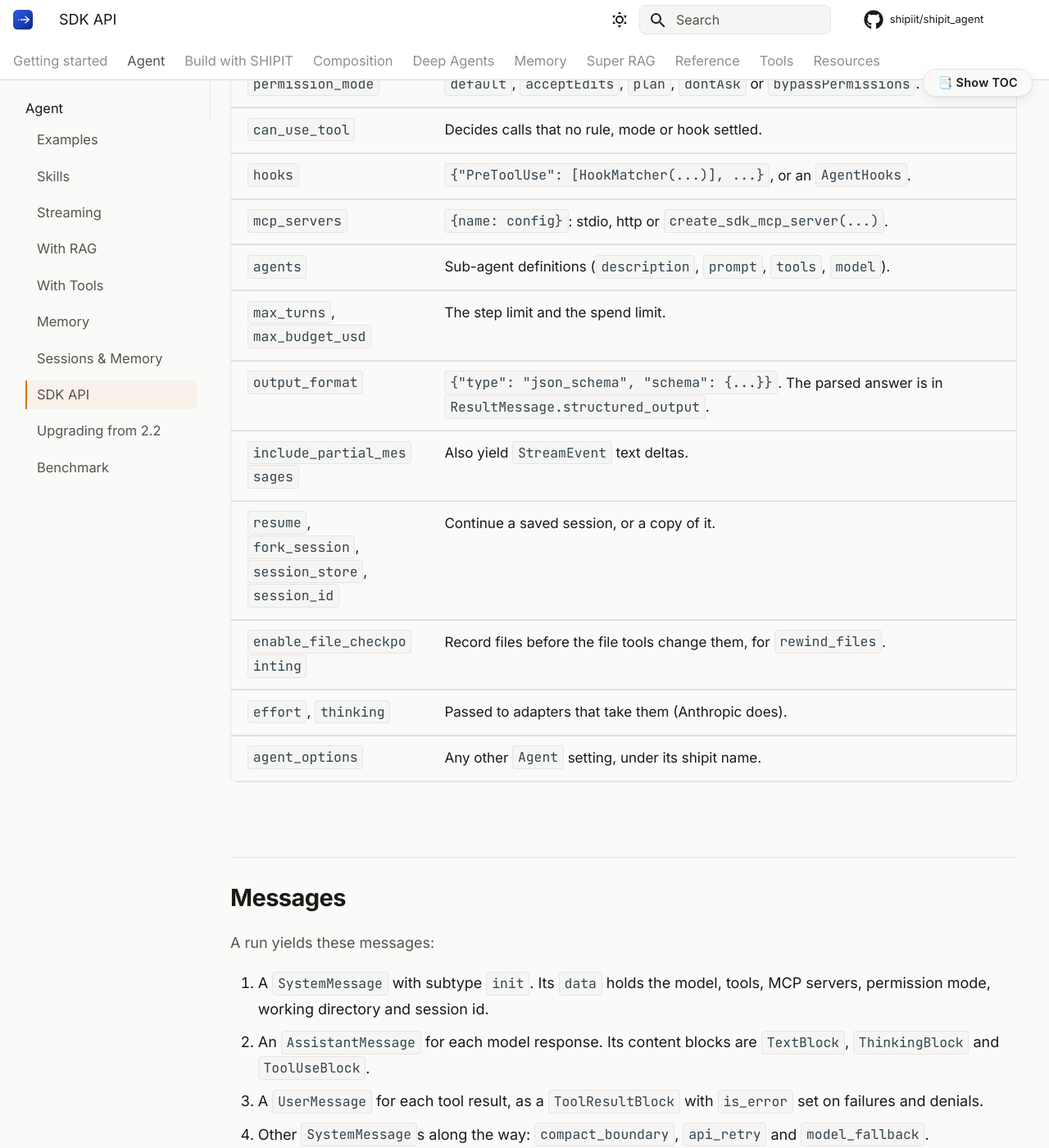
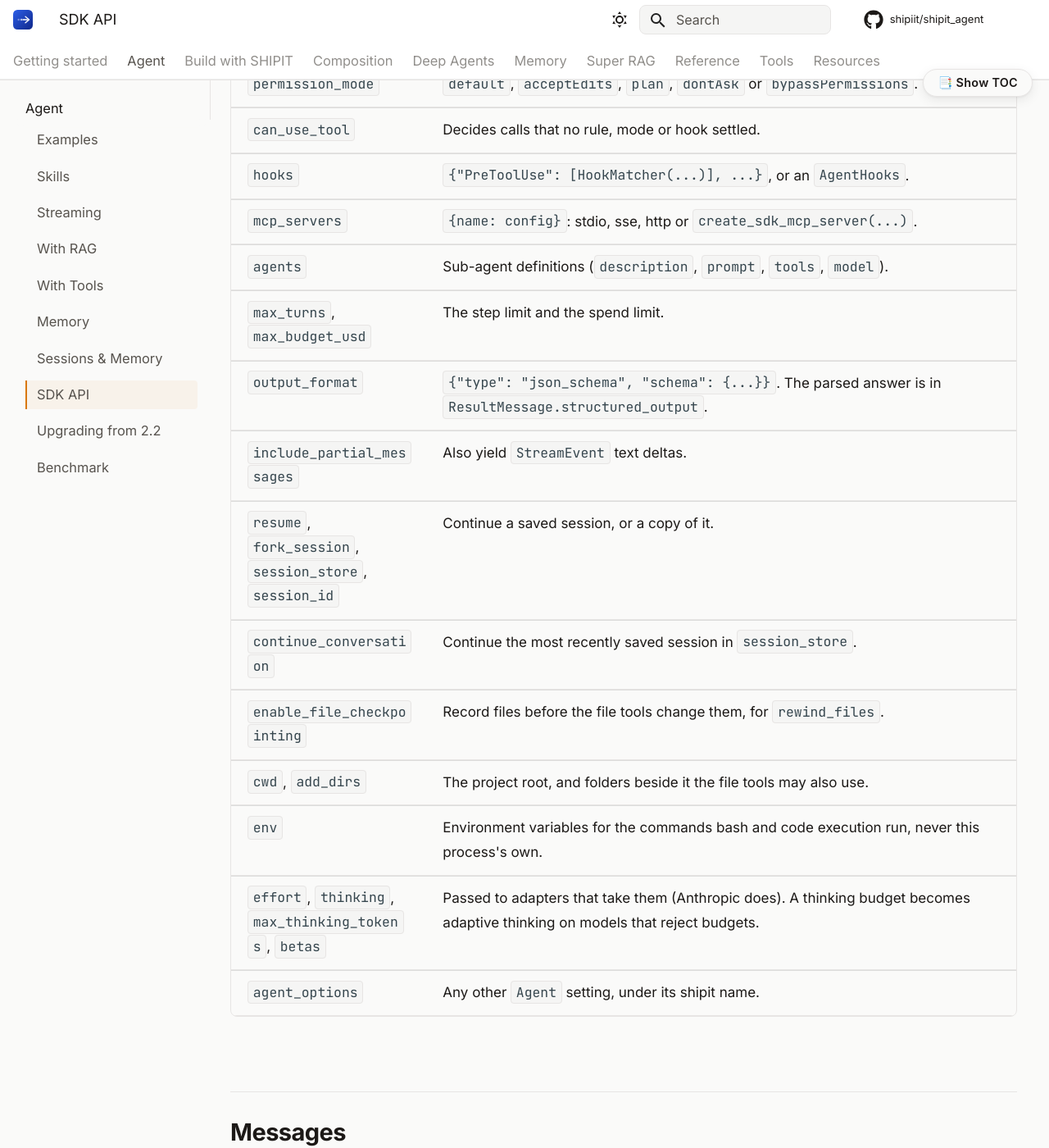
Before and after one commit to shipiit/shipit_agent, an MkDocs documentation site: the page built from docs/guides/agent-sdk.md, in a window 1280 px wide and 1400 px high, scrolled down 1766 px. Shown: the whole window at 82% size. Built offline with MkDocs 1.6.1 and Material for MkDocs 9.7.7, drawn with Linux system fonts in a browser that asks for light colours; comment, search, counter and statistics services are not loaded; some of the changed text lies outside the part shown.

Commit message:
docs(sdk): the new options, and what shipit still does not do
The options table gains sse servers, continue_conversation, add_dirs,
env, max_thinking_tokens and betas. "Where shipit differs" said SSE and
continue_conversation were unsupported, and listed setting_sources among
options with no counterpart though shipit supports it; it now names
sandbox as the gap. CHANGELOG: an Unreleased section for these.

```diff
--- a/docs/guides/agent-sdk.md
+++ b/docs/guides/agent-sdk.md
@@ -50,14 +50,17 @@
 | `permission_mode` | `default`, `acceptEdits`, `plan`, `dontAsk` or `bypassPermissions`. |
 | `can_use_tool` | Decides calls that no rule, mode or hook settled. |
 | `hooks` | `{"PreToolUse": [HookMatcher(...)], ...}`, or an `AgentHooks`. |
-| `mcp_servers` | `{name: config}`: stdio, http or `create_sdk_mcp_server(...)`. |
+| `mcp_servers` | `{name: config}`: stdio, sse, http or `create_sdk_mcp_server(...)`. |
 | `agents` | Sub-agent definitions (`description`, `prompt`, `tools`, `model`). |
 | `max_turns`, `max_budget_usd` | The step limit and the spend limit. |
 | `output_format` | `{"type": "json_schema", "schema": {...}}`. The parsed answer is in `ResultMessage.structured_output`. |
 | `include_partial_messages` | Also yield `StreamEvent` text deltas. |
 | `resume`, `fork_session`, `session_store`, `session_id` | Continue a saved session, or a copy of it. |
+| `continue_conversation` | Continue the most recently saved session in `session_store`. |
 | `enable_file_checkpointing` | Record files before the file tools change them, for `rewind_files`. |
-| `effort`, `thinking` | Passed to adapters that take them (Anthropic does). |
+| `cwd`, `add_dirs` | The project root, and folders beside it the file tools may also use. |
+| `env` | Environment variables for the commands bash and code execution run, never this process's own. |
+| `effort`, `thinking`, `max_thinking_tokens`, `betas` | Passed to adapters that take them (Anthropic does). A thinking budget becomes adaptive thinking on models that reject budgets. |
 | `agent_options` | Any other `Agent` setting, under its shipit name. |
 
 ## Messages
@@ -302,9 +305,9 @@
 ## Where shipit differs
 
 - **Settings files are opt-in.** The SDK reads project settings by default. shipit reads none unless `setting_sources` names them, because they can run hook commands and a library has no "do you trust this folder?" prompt. Plugins run because you name each one.
-- **No CLI process.** shipit runs in your process, so `cli_path`, `extra_args`, `stderr`, `setting_sources` and `Transport` have no counterpart. Project files (`CLAUDE.md`, `.claude/agents`, `.shipit/skills`) are read directly.
-- **Sessions live in a `SessionStore`, not in transcript files.** Records have no timestamps, so there is no `continue_conversation` ("the most recent session").
+- **No CLI process.** shipit runs in your process, so `cli_path`, `extra_args`, `stderr`, `max_buffer_size`, `permission_prompt_tool_name` and `Transport` have no counterpart. Project files (`CLAUDE.md`, `.claude/agents`, `.shipit/skills`) are read directly.
+- **Sessions live in a `SessionStore`, not in transcript files.** The agent stamps `updated_at` on each save; `continue_conversation` picks the latest.
 - **`continue_: False` in a hook output** refuses that call or prompt; it doesn't end the whole session. `PreToolUse` and `PermissionRequest` callbacks get `tool_use_id=None`.
 - **`interrupt=True` from `can_use_tool`** refuses the call; it doesn't end the session.
-- **SSE MCP servers aren't supported.** Use stdio or HTTP (Streamable HTTP).
+- **No `sandbox`.** Bash runs under permissions and a secret-free environment, not an OS sandbox.
 - **File checkpoints** cover the file tools, not files changed by shell commands. The SDK has the same limit.
```
Also changed, not shown: CHANGELOG.md (+13 -0 lines).
